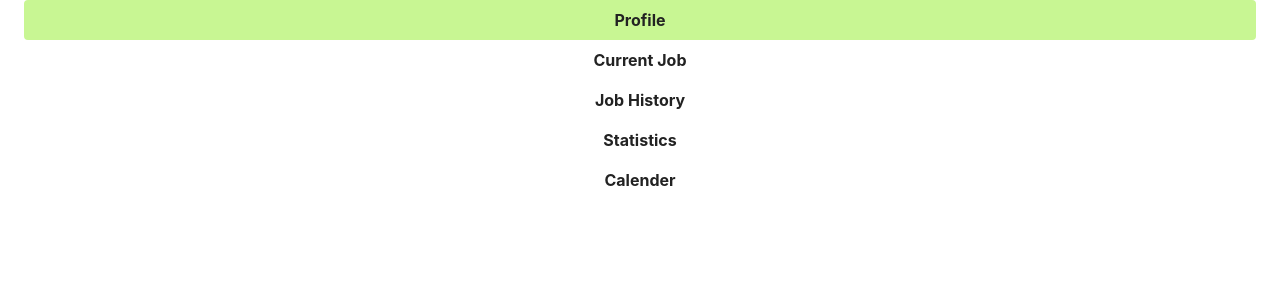
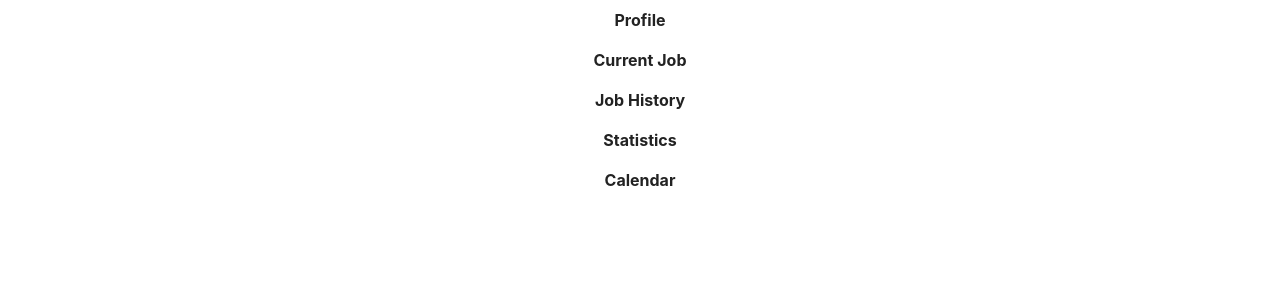
Before and after one commit to liutuo368/Jemma-Australia, a Django app: page /side_menu in a window 1280 px wide. Shown: the top 300 px of the page. Run offline with Django 3.2, Linux system fonts and the light colour scheme; some libraries are stand-ins or nearby versions.

Commit message:
Update sidebar format

```diff
--- a/templates/SubTemplate/side_menu.html
+++ b/templates/SubTemplate/side_menu.html
@@ -27,6 +27,10 @@
             color: #222222 !important;
         }
 
+        .nav-pills .side-nav:hover .nav-link {
+            background-color: #e8e8e8 !important;
+        }
+
         .nav-pills .nav-link {
             text-align: center;
             color: #222222;
@@ -40,34 +44,34 @@
     <nav class="d-none d-md-block sidebar nav nav-pills" style="width: 100%">
         <div class="sidebar-sticky">
             <ul class="nav flex-column">
-                <li class="nav-item">
-                    <a class="nav-link active" href="tradie_profile">
+                <li class="nav-item side-nav">
+                    <a class="nav-link" href="tradie_profile" id="side-nav-profile">
                         <i class="fa fa-home"></i>
                         <strong>Profile</strong>
                     </a>
                 </li>
-                <li class="nav-item">
-                    <a class="nav-link" href="tradie_current_job">
+                <li class="nav-item side-nav">
+                    <a class="nav-link" href="tradie_current_job" id="side-nav-current">
                         <i class="fa fa-list"></i>
                         <strong>Current Job</strong>
                     </a>
                 </li>
-                <li class="nav-item">
-                    <a class="nav-link" href="tradie_history">
+                <li class="nav-item side-nav">
+                    <a class="nav-link" href="tradie_history" id="side-nav-history">
                         <i class="fa fa-folder"></i>
                         <strong>Job History</strong>
                     </a>
                 </li>
-                <li class="nav-item">
-                    <a class="nav-link" href="#">
+                <li class="nav-item side-nav">
+                    <a class="nav-link" href="#" id="side-nav-statistics">
                         <i class="fa fa-calculator"></i>
                         <strong>Statistics</strong>
                     </a>
                 </li>
-                <li class="nav-item">
-                    <a class="nav-link" href="tradie_calendar">
+                <li class="nav-item side-nav">
+                    <a class="nav-link" href="tradie_calendar" id="side-nav-calendar">
                         <i class="fa fa-calendar"></i>
-                        <strong>Calender</strong>
+                        <strong>Calendar</strong>
                     </a>
                 </li>
             </ul>
```
